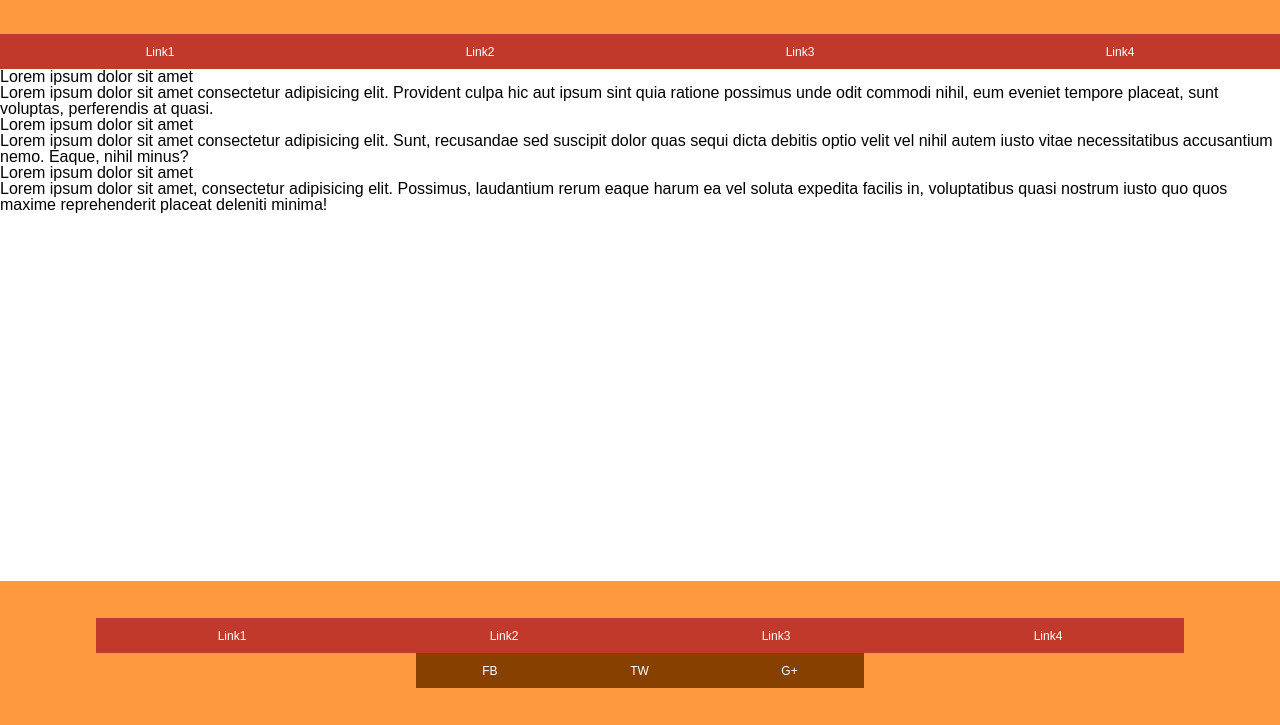
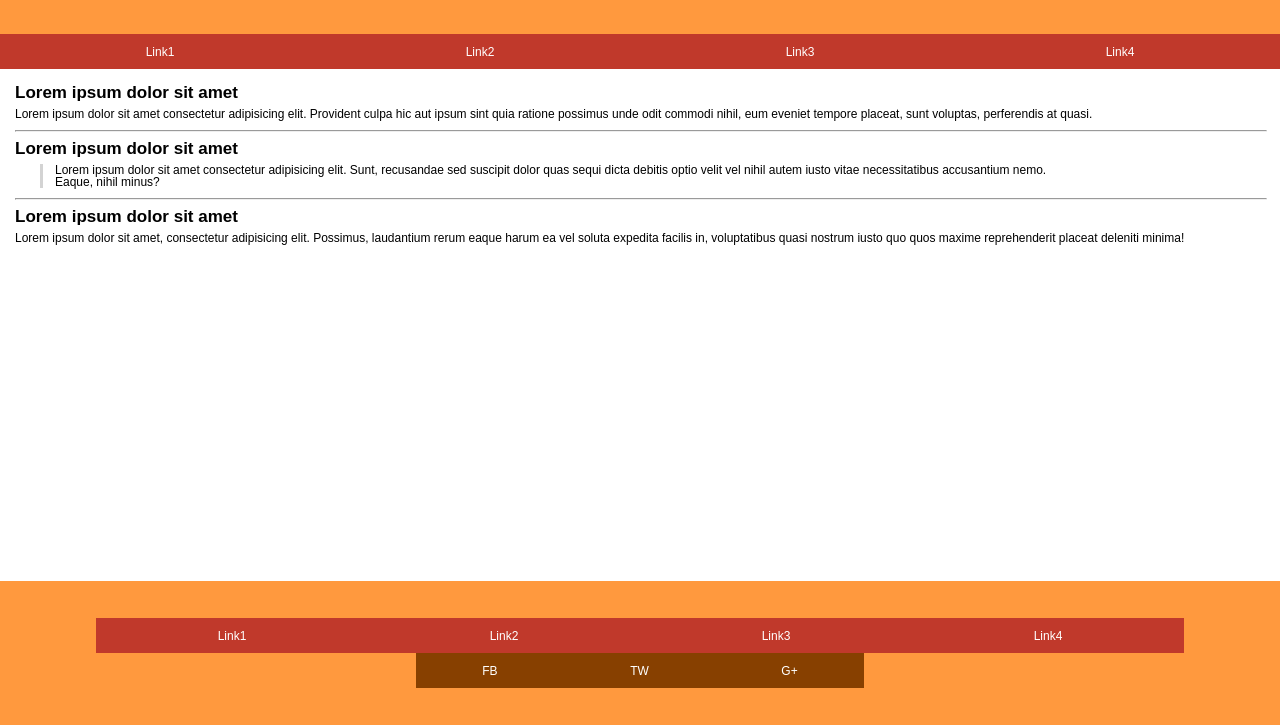
Before and after one commit to marinacr92/technical-test-create, a website: page src/html/index.html in a window 1280 px wide. Shown: the part 75-800 px from the top of the page. Drawn offline with nearby package versions, Linux system fonts and the light colour scheme; files that its build step writes are made by us from their sources; files whose address does not match are found by name.

Commit message:
Add main layout

```diff
--- a/src/html/partials/main.html
+++ b/src/html/partials/main.html
@@ -1,14 +1,16 @@
 <main class="main">
-    <article>
-        <h2>Lorem ipsum dolor sit amet</h2>
-        <p>Lorem ipsum dolor sit amet consectetur adipisicing elit. Provident culpa hic aut ipsum sint quia ratione possimus unde odit commodi nihil, eum eveniet tempore placeat, sunt voluptas, perferendis at quasi.</p>
+    <article class="article">
+        <h2 class="article-title">Lorem ipsum dolor sit amet</h2>
+        <p class="article-p">Lorem ipsum dolor sit amet consectetur adipisicing elit. Provident culpa hic aut ipsum sint quia ratione possimus unde odit commodi nihil, eum eveniet tempore placeat, sunt voluptas, perferendis at quasi.</p>
+        <hr width="100%">
     </article>
-    <article>
-        <h2>Lorem ipsum dolor sit amet</h2>
-        <p>Lorem ipsum dolor sit amet consectetur adipisicing elit. Sunt, recusandae sed suscipit dolor quas sequi dicta debitis optio velit vel nihil autem iusto vitae necessitatibus accusantium nemo. Eaque, nihil minus?</p>
+    <article class="article">
+        <h2 class="article-title">Lorem ipsum dolor sit amet</h2>
+        <p class="article-p_special">Lorem ipsum dolor sit amet consectetur adipisicing elit. Sunt, recusandae sed suscipit dolor quas sequi dicta debitis optio velit vel nihil autem iusto vitae necessitatibus accusantium nemo. Eaque, nihil minus?</p>
+        <hr width="100%">
     </article>
-    <article>
-        <h2>Lorem ipsum dolor sit amet</h2>
-        <p>Lorem ipsum dolor sit amet, consectetur adipisicing elit. Possimus, laudantium rerum eaque harum ea vel soluta expedita facilis in, voluptatibus quasi nostrum iusto quo quos maxime reprehenderit placeat deleniti minima!</p>
+    <article class="article">
+        <h2 class="article-title">Lorem ipsum dolor sit amet</h2>
+        <p class="article-p">Lorem ipsum dolor sit amet, consectetur adipisicing elit. Possimus, laudantium rerum eaque harum ea vel soluta expedita facilis in, voluptatibus quasi nostrum iusto quo quos maxime reprehenderit placeat deleniti minima!</p>
     </article>
 </main>
--- a/src/scss/layout/_main.scss
+++ b/src/scss/layout/_main.scss
@@ -1,3 +1,27 @@
 .main{
     grid-row: 2/3;
+    padding: 15px;
 }
+
+.article{
+
+    &-title{
+        font-weight: bold;
+        font-size: 17px;
+        margin-bottom: 7px;
+    }
+
+    &-p{
+        font-size: 12px;
+        margin-bottom: 10px;
+
+        &_special{
+            font-size: 12px;
+            margin-bottom: 10px;
+            margin-left: 25px;
+            width: 80%;
+            border-left: 3px solid lightgrey;
+            padding-left: 12px;
+        }
+    }
+}
```
